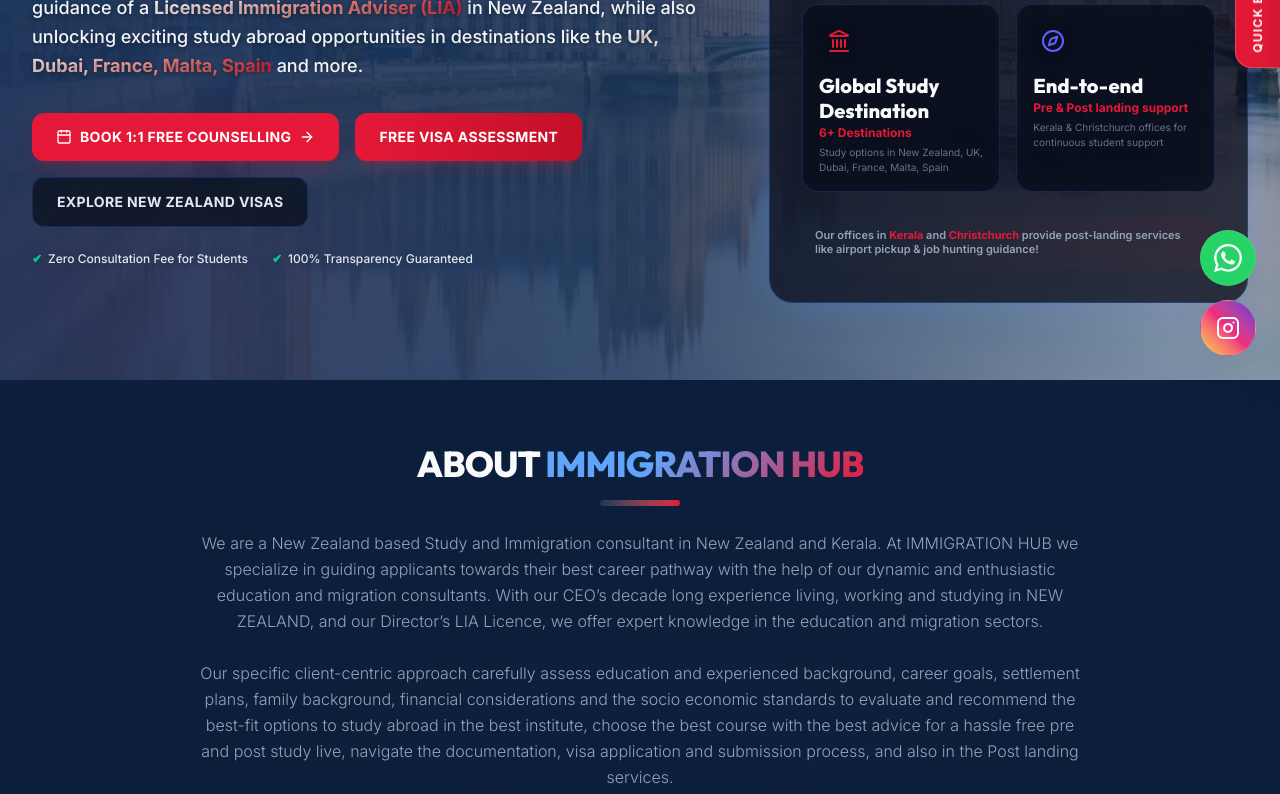
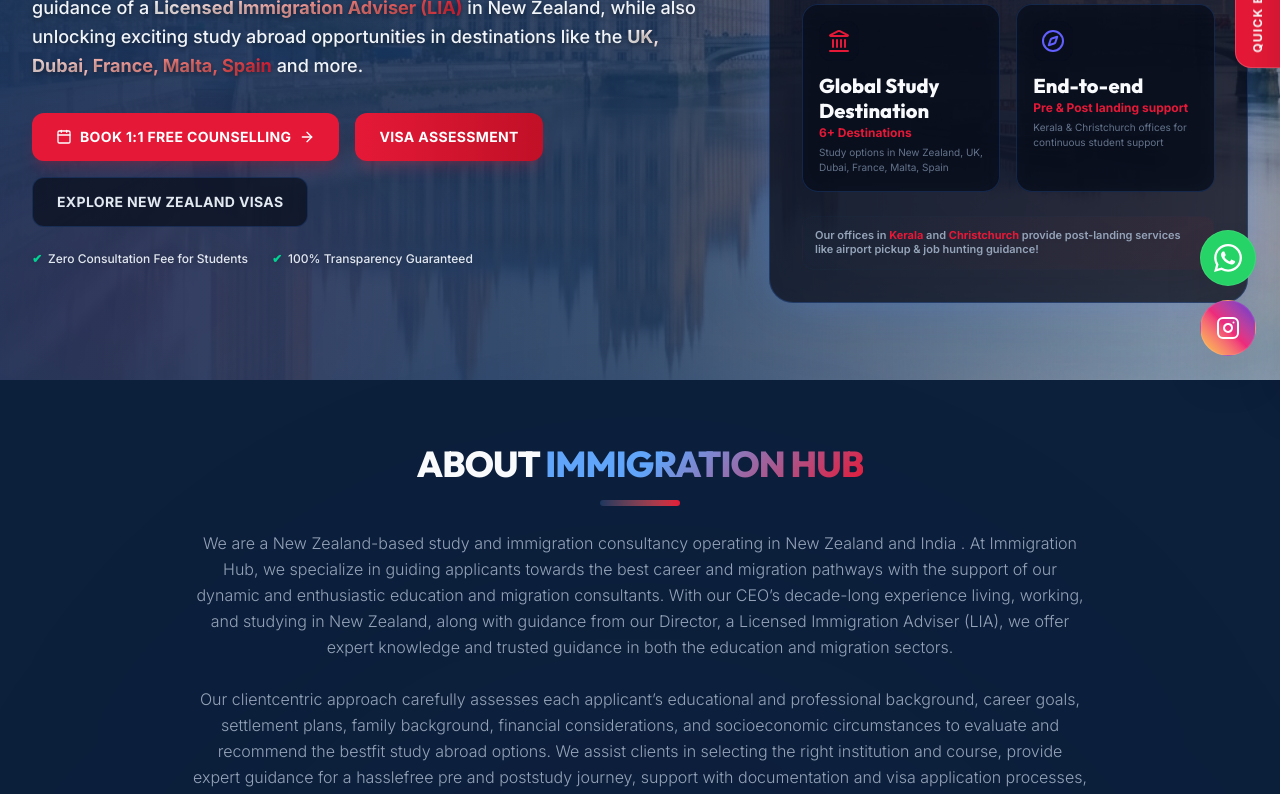
Before and after one commit to alifmuhammeds007/immigration-hub, a React (Vite) app: page / in a window 1280 px wide. Shown: the part 420-1214 px from the top of the page. Built offline with nearby package versions, Linux system fonts and the light colour scheme.

Commit message:
Update Visa Assessment, branch details, email ID placeholders, Client Testimonials, Quick Enquiry email and About Us statements

```diff
--- a/src/components/AboutUs.jsx
+++ b/src/components/AboutUs.jsx
@@ -34,9 +34,9 @@
           </h2>
           <div className="h-1.5 w-20 bg-gradient-to-r from-primary to-brand-red mx-auto mt-4 rounded-full"></div>
           <p className="text-slate-600 dark:text-slate-300 mt-6 text-sm sm:text-base font-light leading-relaxed max-w-4xl mx-auto text-left sm:text-center">
-            We are a New Zealand based Study and Immigration consultant in New Zealand and Kerala. At IMMIGRATION HUB we specialize in guiding applicants towards their best career pathway with the help of our dynamic and enthusiastic education and migration consultants. With our CEO’s decade long experience living, working and studying in NEW ZEALAND, and our Director’s LIA Licence, we offer expert knowledge in the education and migration sectors.
+            We are a New Zealand-based study and immigration consultancy operating in New Zealand  and India . At Immigration Hub, we specialize in guiding applicants towards the best career and migration pathways with the support of our dynamic and enthusiastic education and migration consultants. With our CEO’s decade-long experience living, working, and studying in New Zealand, along with guidance from our Director, a Licensed Immigration Adviser (LIA), we offer expert knowledge and trusted guidance in both the education and migration sectors.
             <br /><br />
-            Our specific client-centric approach carefully assess education and experienced background, career goals, settlement plans, family background, financial considerations and the socio economic standards to evaluate and recommend the best-fit options to study abroad in the best institute, choose the best course with the best advice for a hassle free pre and post study live, navigate the documentation, visa application and submission process, and also in the Post landing services.
+            Our clientcentric approach carefully assesses each applicant’s educational and professional background, career goals, settlement plans, family background, financial considerations, and socioeconomic circumstances to evaluate and recommend the bestfit study abroad options. We assist clients in selecting the right institution and course, provide expert guidance for a hasslefree pre and poststudy journey, support with documentation and visa application processes, and also offer reliable postlanding services.
           </p>
         </div>
 
--- a/src/components/ContactUs.jsx
+++ b/src/components/ContactUs.jsx
@@ -13,7 +13,7 @@
       hours: ""
     },
     {
-      city: "Christchurch(New Zealand Liasison)",
+      city: "Christchurch(New Zealand - Liaison)",
       address: "",
       phones: ["+64 204369699"],
       email: "info@immigrationhub.nz",
--- a/src/components/FormsHub.jsx
+++ b/src/components/FormsHub.jsx
@@ -218,7 +218,7 @@
                 : 'text-slate-500 hover:text-slate-700 dark:text-slate-400 dark:hover:text-slate-200'
             }`}
           >
-            📋 Free Visa Assessment
+            📋 Visa Assessment
           </button>
           <button
             onClick={() => { setActiveTab('counselling'); setSuccess(null); setError(null); }}
@@ -269,7 +269,7 @@
           </div>
         )}
 
-        {/* Tab 1: Free Visa Assessment Form */}
+        {/* Tab 1: Visa Assessment Form */}
         {activeTab === 'assessment' && (
           <form onSubmit={handleAssessmentSubmit} className="glassmorphism rounded-3xl border border-white/20 dark:border-white/5 bg-white/60 dark:bg-dark-card/65 p-6 sm:p-10 shadow-xl electric-glow text-left space-y-6">
             <h3 className="font-heading font-extrabold text-xl text-slate-800 dark:text-white border-b border-slate-100 dark:border-slate-800/80 pb-3 flex items-center justify-between">
@@ -310,7 +310,7 @@
                 <input
                   type="email"
                   required
-                  placeholder="Enter your Gmail ID"
+                  placeholder="Enter your Email ID"
                   value={assessmentForm.email}
                   onChange={(e) => setAssessmentForm({ ...assessmentForm, email: e.target.value })}
                   className="w-full px-4 py-3 rounded-xl border border-slate-200 dark:border-slate-800 bg-white/60 dark:bg-slate-900/60 text-slate-800 dark:text-white text-sm focus:outline-none focus:ring-2 focus:ring-primary/50 transition-all"
--- a/src/components/Hero.jsx
+++ b/src/components/Hero.jsx
@@ -157,7 +157,7 @@
                 }}
                 className="px-6 py-3.5 rounded-xl bg-gradient-to-r from-[#E51937] to-[#C11027] hover:from-[#FF1E3D] hover:to-[#E51937] text-white font-bold text-sm tracking-wide uppercase transition-all shadow-lg shadow-brand-red/20 hover:shadow-brand-red/35 hover:-translate-y-0.5 active:translate-y-0 hover:scale-[1.02] flex items-center gap-2"
               >
-                <span>Free Visa Assessment</span>
+                <span>Visa Assessment</span>
               </a>
 
               <a
--- a/src/components/QuickEnquiry.jsx
+++ b/src/components/QuickEnquiry.jsx
@@ -106,7 +106,7 @@
     if (!lastSubmitted) return '#';
     const emailSubject = `Quick Enquiry - ${lastSubmitted.name}`;
     const emailBody = `Hello Immigration Hub,\n\nI have submitted a Quick Enquiry:\n- Name: ${lastSubmitted.name}\n- Phone: ${lastSubmitted.phone}\n- Email: ${lastSubmitted.email}\n- City: ${lastSubmitted.city}\n- Country Interested: ${lastSubmitted.country}\n\nPlease advise me.`;
-    return `mailto:info@immigrationhub.nz?subject=${encodeURIComponent(emailSubject)}&body=${encodeURIComponent(emailBody)}`;
+    return `mailto:office@immigrationhub.in?subject=${encodeURIComponent(emailSubject)}&body=${encodeURIComponent(emailBody)}`;
   };
 
   return (
@@ -226,7 +226,7 @@
                   <input
                     type="email"
                     required
-                    placeholder="Enter your Gmail ID"
+                    placeholder="Enter your Email ID"
                     value={form.email}
                     onChange={(e) => setForm({ ...form, email: e.target.value })}
                     className="w-full px-3.5 py-2.5 rounded-xl border border-slate-300 dark:border-slate-800 bg-white dark:bg-slate-950 text-slate-950 dark:text-white text-xs sm:text-sm font-semibold focus:outline-none focus:ring-2 focus:ring-primary/50 transition-all shadow-sm"
@@ -296,11 +296,11 @@
               <span>+91 96330 62888</span>
             </a>
             <a
-              href="mailto:info@immigrationhub.nz"
+              href="mailto:office@immigrationhub.in"
               className="flex items-center gap-2 text-xs text-slate-950 dark:text-slate-200 font-bold hover:text-[#E51937] dark:hover:text-[#E51937] transition-colors"
             >
               <Mail className="w-3.5 h-3.5 text-[#E51937] shrink-0" />
-              <span>info@immigrationhub.nz</span>
+              <span>office@immigrationhub.in</span>
             </a>
           </div>
         </div>
--- a/src/components/Testimonials.jsx
+++ b/src/components/Testimonials.jsx
@@ -137,7 +137,7 @@
         {/* Section Header */}
         <div className="text-center max-w-3xl mx-auto mb-12 reveal-on-scroll">
           <h2 className="font-heading font-extrabold text-3xl sm:text-4xl text-slate-900 dark:text-white uppercase tracking-tight">
-            Student <span className="text-gradient-primary">Testimonials</span>
+            Client <span className="text-gradient-primary">Testimonials</span>
           </h2>
           <div className="h-1.5 w-20 bg-gradient-to-r from-primary to-accent mx-auto mt-4 rounded-full"></div>
           <p className="text-slate-600 dark:text-slate-400 mt-6 text-base font-light">
```
